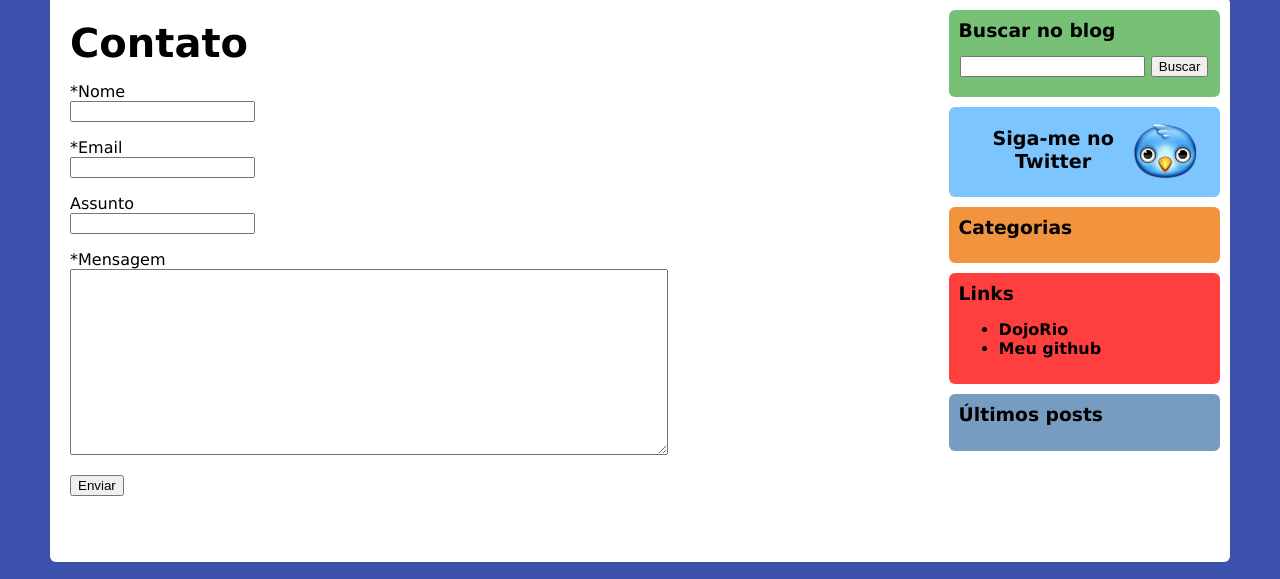
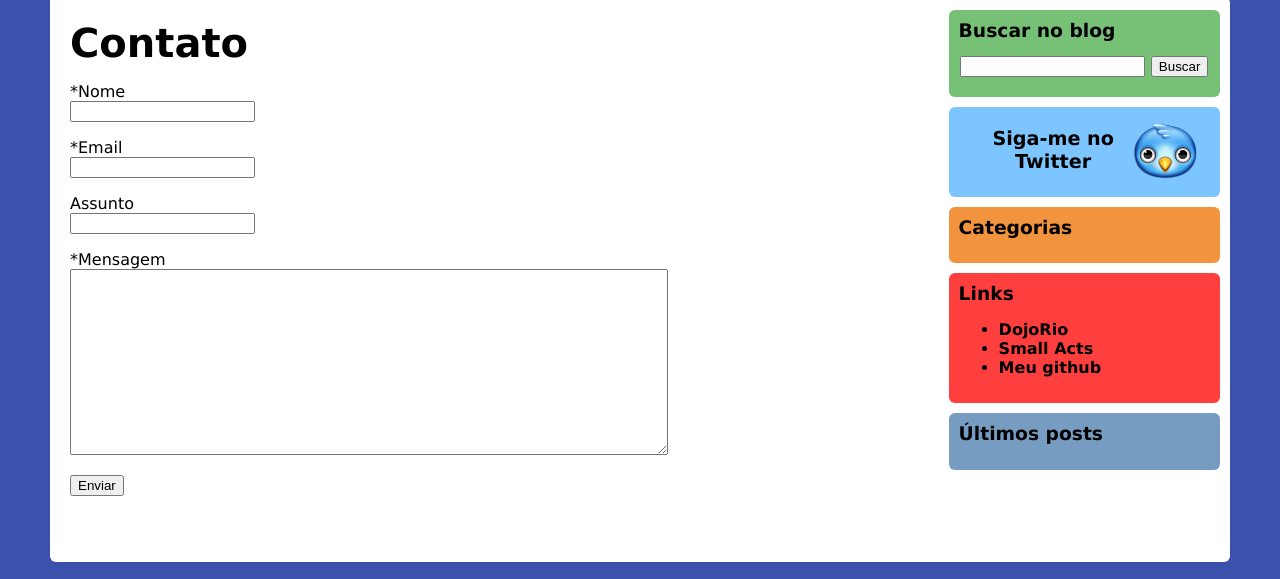
Before and after one commit to hugomaiavieira/Blog, a Django app: page /contato/ in a window 1280 px wide. Shown: the part 248-827 px from the top of the page. Run offline with Django 3.2, Linux system fonts and the light colour scheme; data that the repository does not hold is empty; parts of the project's set-up code (start-up, migrations or seed data) failed here and were passed over.

Commit message:
Adicionado Small Acts no box de links

```diff
--- a/templates/links.html
+++ b/templates/links.html
@@ -2,6 +2,7 @@
   <h3>Links</h3>
   <ul>
     <li><a href="http://dojorio.org">DojoRio</a></li>
+    <li><a href="http://smallactsmanifesto.org/">Small Acts</a></li>
     <li><a href="http://github.com/hugomaiavieira">Meu github</a></li>
   </ul>
 </div>
```
